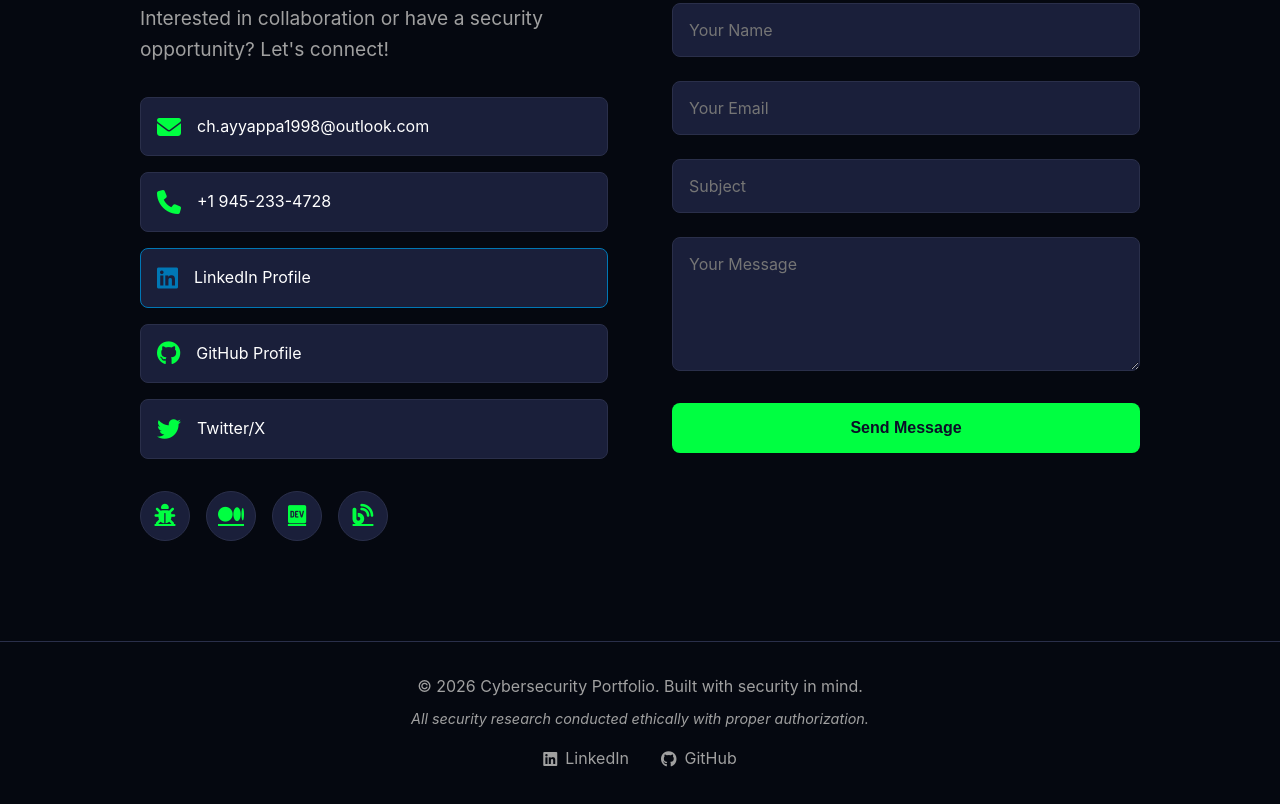
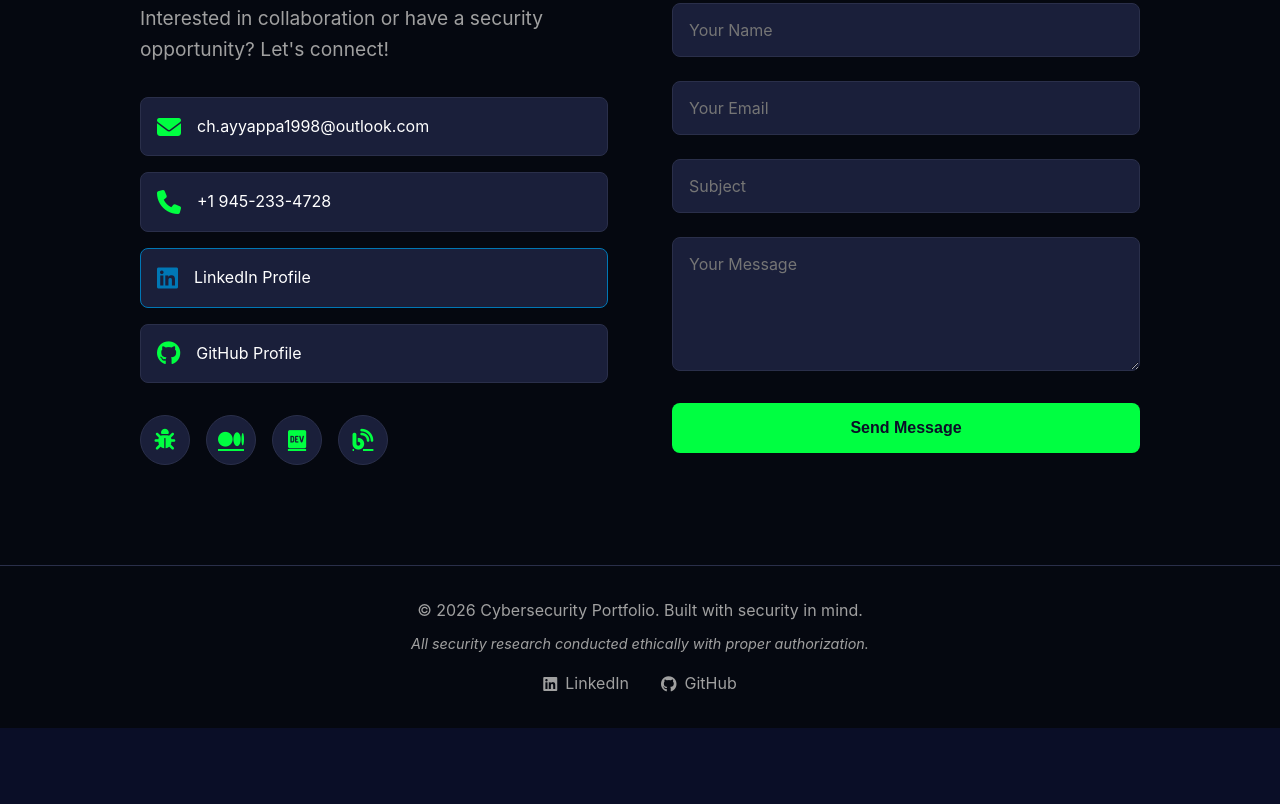
Before and after one commit to cyberopsguru/cybersecurity-portfolio, a website: page index.html in a window 1280 px wide. Shown: the part 7324-8128 px from the top of the page. After the commit the page ends 8052 px from the top, so only its background shows below. Drawn offline with Linux system fonts and the light colour scheme.

Commit message:
Remove Twitter and prepare for comprehensive portfolio optimization

```diff
--- a/index.html
+++ b/index.html
@@ -422,10 +422,6 @@
                             <i class="fab fa-github"></i>
                             <span>GitHub Profile</span>
                         </a>
-                        <a href="https://twitter.com/yourprofile" class="contact-method" target="_blank">
-                            <i class="fab fa-twitter"></i>
-                            <span>Twitter/X</span>
-                        </a>
                     </div>
                     <div class="social-links">
                         <a href="#" target="_blank" title="HackerOne"><i class="fas fa-bug"></i></a>
```
